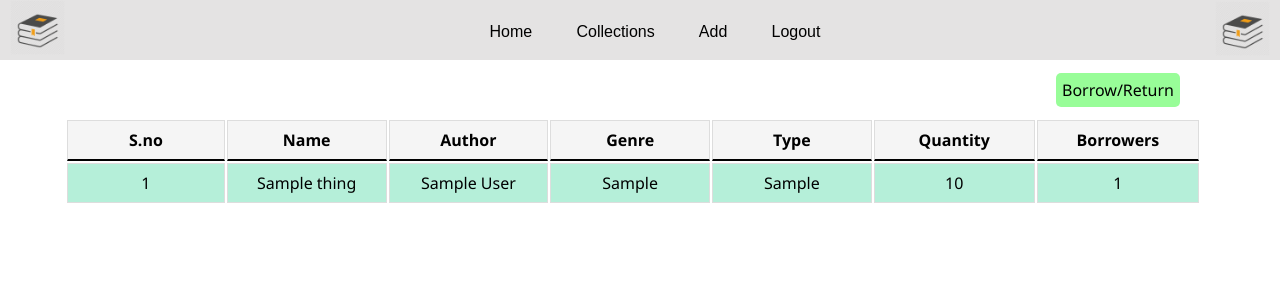
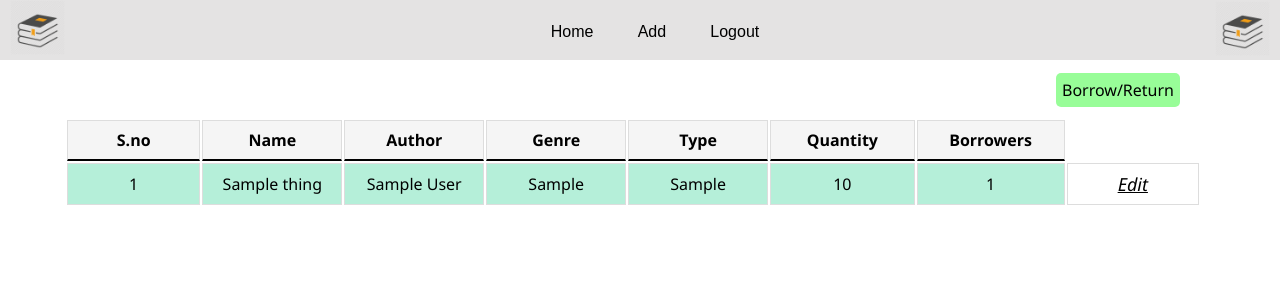
Before and after one commit to nithish-k/Super-Library, a Django app: template Library/templates/home.html in a window 1280 px wide. Shown: the top 300 px of the page. Run offline with Django 4.2, Linux system fonts and the light colour scheme; the first user in the database is signed in; tables that the repository leaves empty hold one stand-in row (Sample ...); the template is opened without the code that fills it: most values are stand-ins (such as "Sample title", 1, 10 or a date in 2020).

Commit message:
Edit publishings

```diff
--- a/Library/models.py
+++ b/Library/models.py
@@ -29,6 +29,7 @@ class Student(models.Model):
     name = models.TextField(default="")
     roll_no = models.CharField(default="", max_length=50)
     mobile_no = models.CharField(default="", max_length=12)
+    email = models.CharField(default="", max_length=50)
     def __str__(self):
         return str(self.name)
 
--- a/Library/templates/home.html
+++ b/Library/templates/home.html
@@ -93,6 +93,50 @@
         .table_book th{
             border-bottom: 2px solid black;
         }
+        .book_edit_form{
+            transition: 0.5s;
+            font-size: 13px;
+            background-color: whitesmoke;
+            width: 180px;
+            position: relative;
+            display: none;
+        }
+        .edit_button{
+            color: black;
+            font-style: italic;
+            text-decoration: underline;
+            border: none;
+            background-color: transparent;
+            font-size: 18px;
+            cursor: pointer;
+        }
+        .input_label{
+            margin-top: 5px;
+        }
+        .form_input{
+            margin-left: 2px;
+            width: calc(100% - 20px);
+            font-size: 16px;
+            margin-top: 5px;
+            padding-left: 5px;
+        }
+        .save_button{
+            display: none;
+            color: black;
+            font-style: italic;
+            border: none;
+            background-color: lightgreen;
+            padding: 5px;
+            margin-left: 70px;
+            margin-top: 5px;
+            font-size: 18px;
+            border-radius: 2.5px;
+            margin-bottom: 5px;
+            cursor: pointer;
+        }
+        .book_edit_form *{
+            display: inline-block;
+        }
         #b_button{
             position: relative;
             float: right;
@@ -109,6 +153,18 @@
             border: 1px solid darkgreen;
         }
     </style>
+    <script>
+        function edit_dropdown(elem){
+            var edit_id = elem.id;
+            elem.style.display = "none";
+            form_id = "book_edit_" + edit_id.split("_")[1];
+            save_id = "save_" + edit_id.split("_")[1];
+            current_form = document.getElementById(form_id);
+            current_save = document.getElementById(save_id);
+            current_form.style.display = "block";
+            current_save.style.display = "block";
+        }
+    </script>
 </head>
 <body>
     {% if user.is_authenticated %}
@@ -133,6 +189,19 @@
                     <td class="rows1">{{i.publish_type}}</td>
                     <td class="rows1">{{i.quantity}}</td>
                     <td class="rows1">{{i.borrowers.count }}</td>
+                    <td>
+                        <form action="/publish_edit/{{i.id}}" method="POST" id="book_edit_{{forloop.counter}}" class="book_edit_form">
+                            {% csrf_token %}
+                            <label class="input_label" for="name_{{forloop.counter}}">Name:</label>
+                            <input class="form_input" name="publish_name" value="{{i.name}}" type="text" id="name_{{forloop.counter}}">
+                            <label class="input_label" for="author_{{forloop.counter}}">Author:</label><br>
+                            <input class="form_input" name="publish_author" value="{{i.author}}" type="text" id="author_{{forloop.counter}}">
+                            <label class="input_label" for="quantity_{{forloop.counter}}">Quantity:</label>
+                            <input class="form_input" name="publish_quantity" value="{{i.quantity}}" type="text" id="id_{{forloop.counter}}">
+                            <button type="submit" class="save_button" id="save_{{forloop.counter}}">Save</button>
+                        </form>
+                        <button onclick="edit_dropdown(this)" class="edit_button" id="edit_{{forloop.counter}}">Edit</button>
+                    </td>
                 </tr>
             {% else %}
                 <tr class="cols">
@@ -143,6 +212,19 @@
                     <td class="rows2">{{i.publish_type}}</td>
                     <td class="rows2">{{i.quantity}}</td>
                     <td class="rows2">{{i.borrowers.count }}</td>
+                    <td>
+                        <form action="/publish_edit/{{i.id}}" method="POST" id="book_edit_{{forloop.counter}}" class="book_edit_form">
+                            {% csrf_token %}
+                            <label class="input_label" for="name_{{forloop.counter}}">Name:</label>
+                            <input class="form_input" name="publish_name" value="{{i.name}}" type="text" id="name_{{forloop.counter}}">
+                            <label class="input_label" for="author_{{forloop.counter}}">Author:</label><br>
+                            <input class="form_input" name="publish_author" value="{{i.author}}" type="text" id="author_{{forloop.counter}}">
+                            <label class="input_label" for="quantity_{{forloop.counter}}">Quantity:</label>
+                            <input class="form_input" name="publish_quantity" value="{{i.quantity}}" type="text" id="id_{{forloop.counter}}">
+                            <button type="submit" class="save_button" id="save_{{forloop.counter}}">Save</button>
+                        </form>
+                        <button onclick="edit_dropdown(this)" class="edit_button" id="edit_{{forloop.counter}}">Edit</button>
+                    </td>
                 </tr>
             {% endif %}
         {% endfor %}
--- a/Library/templates/navigationbar.html
+++ b/Library/templates/navigationbar.html
@@ -72,9 +72,6 @@
                 <a href="/">Home</a>
             </li>
             <li>
-                <a href="/collections">Collections</a>
-            </li>
-            <li>
                 <a href="/add">Add</a>
             </li>
             <li>
--- a/MiniProject/urls.py
+++ b/MiniProject/urls.py
@@ -5,9 +5,8 @@ from django.conf import settings
 from django.conf.urls.static import static
 
 urlpatterns = [
-    path('home/', admin.site.urls),
+    path('root/', admin.site.urls),
     path("", vh.home),
-    path("collections/", vh.collections),
     path("login/", vh.login),
     path("logout/", vh.logout),
     path("add/", vh.add),
@@ -18,4 +17,5 @@ urlpatterns = [
     path("student_scanner/", vh.student_scanner),
     path("borrow/<str:roll>", vh.borrow),
     path("add_book/<str:b_roll>", vh.add_book),
+    path("publish_edit/<str:current_book>", vh.edit_publish),
 ] + static(settings.MEDIA_URL, document_root=settings.MEDIA_ROOT)
```
Also changed, not shown: Library/templates/collections.html (deleted, +0 -13 lines), Library/views.py (+11 -3 lines), Library/migrations/0002_student_email.py (added), db.sqlite3.
